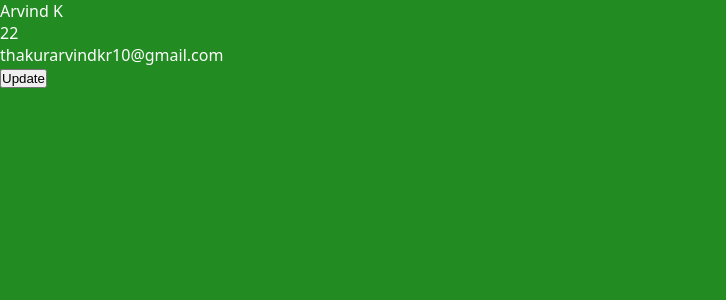
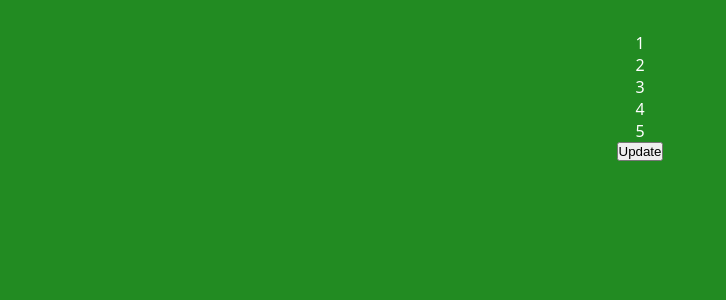
Before and after one commit to Arvindkr123/Doing-Something-Good, a React (Create React App) app: page / in a window 1280 px wide. Shown: the top 300 px of the page, without its empty margins (0-726 px from the left). Built offline with nearby package versions, Linux system fonts and the light colour scheme.

Commit message:
added useState

```diff
--- a/src/App.js
+++ b/src/App.js
@@ -1,11 +1,12 @@
 import React from 'react'
 import './App.css'
 import Hello from './components/Hello';
+import UseStateWithArray from './components/UseStateWithArray';
 
 const App = () => {
     return (
         <>
-            <Hello/>
+            <UseStateWithArray/>
         </>
     )
 }
--- /dev/null
+++ b/src/components/UseStateWithArray.js
@@ -0,0 +1,53 @@
+import React, { useState } from 'react'
+
+const UseStateWithArray = () => {
+    // const [arr, setArr] = useState([1, 2, 3, 4, 5, 6, 7, 8, 9, 10]);
+
+    // // Update specific values in the array
+    // const updateArr = () => {
+    //     const newArr = [...arr]; // Make a copy of the array
+    //     newArr[1] = 20; // Update the value at index 1 to 20
+    //     newArr[3] = 40; // Update the value at index 3 to 40
+    //     setArr(newArr); // Update the state variable with the new array
+    // }
+
+    // return (
+    //     <div>
+    //         <button onClick={updateArr}>Update Array</button>
+    //         <p>{JSON.stringify(arr)}</p>
+    //     </div>
+    // );
+    // const changeList = () => {
+    //     setNumber(prevState => {
+    //         return [...prevState, 11,12,13,14,15,16,17,18,19,20]
+    //     })
+    // }
+    // return (
+    //     <ul>
+    //         {number.map((ele, i) => {
+    //             return <li key={i}>{ele}</li>
+    //         })}
+    //         <button onClick={changeList}>Update</button>
+    //     </ul>
+    // )
+
+    const arr = [1, 2, 3, 4, 5];
+    const [number, setNumber] = useState(arr);
+    const updateList = () => {
+        setNumber(prevState => {
+            return [...prevState, Math.floor(Math.random() * 1000)];
+        })
+    }
+    return (
+        <ul style={{
+            marginTop: '2rem', display: 'flex', flexDirection: 'column', justifyContent: 'center', alignItems: 'center', listStyle: 'none'
+        }}>
+            {number.map((ele, i) => {
+                return <li key={i}>{ele}</li>
+            })}
+            <button onClick={updateList}>Update</button>
+        </ul>
+    )
+}
+
+export default UseStateWithArray;
```
